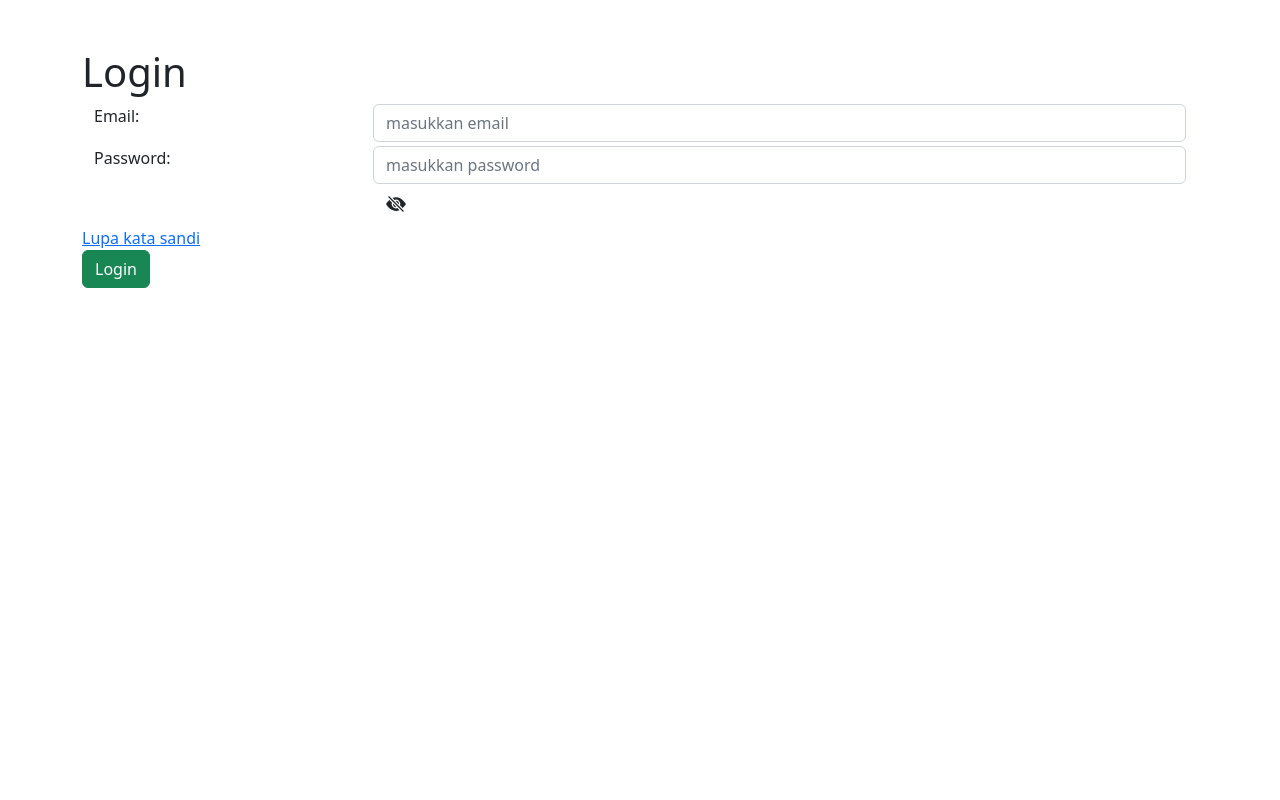
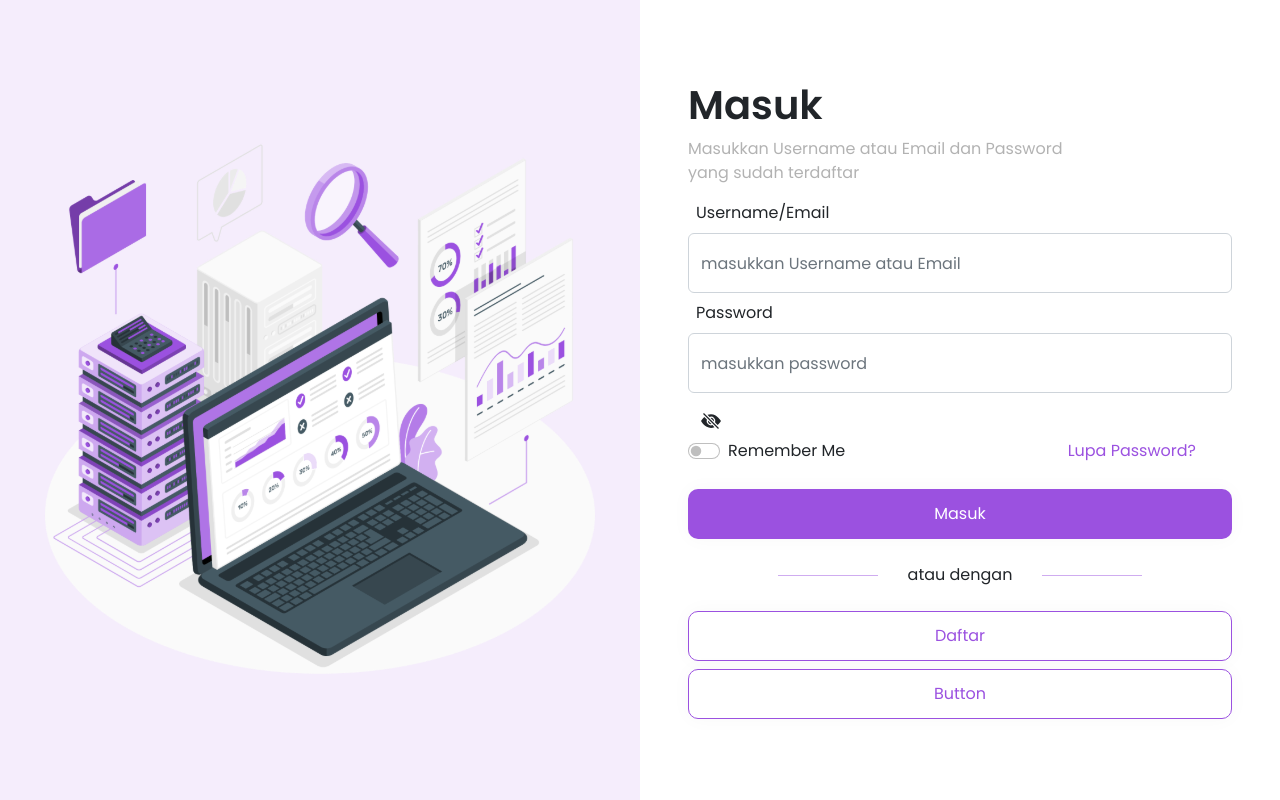
Before and after one commit to mykoakbar/POS-Madjou, a Vue app: page /#/ in a window 1280 px wide. Built offline with nearby package versions, Linux system fonts and the light colour scheme; what vue-toast-notification would draw is missing.

Commit message:
pembaruan tampilan login

```diff
--- a/public/index.html
+++ b/public/index.html
@@ -6,6 +6,9 @@
     <meta name="viewport" content="width=device-width,initial-scale=1.0">
     <link rel="icon" href="<%= BASE_URL %>favicon.ico">
     <title><%= htmlWebpackPlugin.options.title %></title>
+    <link rel="preconnect" href="https://fonts.googleapis.com">
+    <link rel="preconnect" href="https://fonts.gstatic.com" crossorigin>
+    <link href="https://fonts.googleapis.com/css2?family=Poppins:wght@400;500;600&display=swap" rel="stylesheet">
   </head>
   <body>
     <noscript>
--- /dev/null
+++ b/src/assets/main.css
@@ -0,0 +1,3 @@
+#app {
+    font-family: 'Poppins', sans-serif;
+}
--- a/src/main.js
+++ b/src/main.js
@@ -8,6 +8,7 @@ import 'vue-toast-notification/dist/theme-sugar.css';
 // Import Bootstrap and BootstrapVue CSS files (order is important)
 import 'bootstrap/dist/css/bootstrap.css'
 import 'bootstrap-vue/dist/bootstrap-vue.css'
+import './assets/main.css'
 
 Vue.config.productionTip = false
 // Make BootstrapVue available throughout your project
--- a/src/views/Admin/cobaView.vue
+++ b/src/views/Admin/cobaView.vue
@@ -1,85 +1,33 @@
 <template>
-   <div class="coba">
-        <div class="container">
-            <form>
-                <b-container fluid>
-                <b-row class="my-1">
-                    <b-col sm="3">
-                        <label for="input-invalid">Password atas:</label>
-                    </b-col>
-                    <b-col sm="9">
-                        <b-form-input v-model="passAtas" :type="inputType" :state="error.stateAtas" placeholder="masukkan password baru"></b-form-input>
-                        <div class="text-danger" v-if="error.passAtas">{{ error.passAtas }}</div>
-                    </b-col>
-                </b-row>
-                <b-row class="my-1">
-                    <b-col sm="3">
-                        <label for="input-invalid">Password Bawah :</label>
-                    </b-col>
-                    <b-col sm="9">
-                        <b-form-input v-model="passBawah" :type="inputType" :state="error.stateBawah" placeholder="masukkan password konfirmasi"></b-form-input>
-                        <div class="text-danger" v-if="error.passBawah">{{ error.passBawah }}</div>
-                        <a class="btn" v-on:click="tampilSandi">
-                            <span v-if="inputType == 'password'"><b-icon icon="eye-slash-fill"></b-icon></span>
-                            <span class="text-success" v-else><b-icon icon="eye-fill"></b-icon></span>
-                        </a>
-                    </b-col>
-                </b-row>
-                </b-container>
-
-                <button class="btn btn-success" v-on:click="login">Login</button>
-            </form>
+    <div class="coba">
+        <div>
+            <label></label>
+            <input :type="show ? 'text' : 'password'" id="password" v-model="password"/>
+            <div class="eyeButton">
+            <span @mousedown="show = !show" @mouseup="show = !show" @touchstart="show = !show" @touchend="show = !show" style="cursor: pointer;"><b-icon icon="eye-slash-fill"></b-icon></span>
+            </div>
+            <small class="errorMessage" v-if="password.error">Password field is required.</small>
         </div>
-   </div>
+      </div>
 </template>
 
 <script>
 
 export default {
     name: 'cobaView',
-    data() {
-      return {
-        passAtas: '',
-        passBawah: '',
-        inputType: 'password',
-        error:{
-            passAtas: '',
-            passBawah: '',
-            stateAtas: null,
-            stateBawah: null,
-        }
-      }
-    },
-    methods: {
-        tampilSandi(){
-            this.inputType = this.inputType === 'password' ? 'text' : 'password';
-        },
-        async login(){
-            if(this.passAtas.length > 8 && this.passAtas.match(/[a-z]/) && this.passAtas.match(/[A-Z]/) && this.passAtas.match(/\d/)){
-                this.error.stateAtas = true
-                this.error.stateBawah = true
-                this.error.passAtas = ''
-                this.error.passBawah = ''
-            }else {
-                this.error.stateAtas = false
-                this.error.passAtas = 'Sing tatag cah nom, Atine kudu bakoh'
-            }
-
-            if(this.passAtas == ''){
-                this.error.stateAtas = false
-                this.error.passAtas= 'input field required'
-            } else if(this.passBawah == ''){
-                this.error.stateBawah = false
-                this.error.passBawah = 'input field required'
-            } else if(this.passAtas != this.passBawah){
-                this.error.passBawah = 'text not matching'
-                this.error.stateBawah = false
-            }
+    data(){
+        return{
+            password: ''
         }
     }
 }
 </script>
 
 <style>
-
+.eyeButton {
+  position: absolute;
+  right: 5px;
+  bottom: 4px;
+  top: 23px;
+}
 </style>
--- a/src/views/LoginView.vue
+++ b/src/views/LoginView.vue
@@ -1,35 +1,60 @@
 <template>
-  <div class="login mt-5">
-    <div class="container">
-      <h1>Login</h1>
+  <div class="login">
+    <div class="row g-0">
+
+      <div class="col g-0">
+        <div class="leftside d-flex justify-content-center align-items-center">
+            <img src="assets/icon-laptop.svg" alt="">
+        </div>
+      </div>
+
+      <div class="col g-0">
+        <div class="rightside d-inline-flex align-items-center">
+          <div class="container px-5">
+            <h1><strong>Masuk</strong></h1>
+            <p style="weight: 400; color: rgba(0, 0, 0, 0.3);">Masukkan Username atau Email dan Password <br> yang sudah terdaftar</p>
             <form>
-        <b-container fluid>
-        <b-row class="my-1">
                   <b-col sm="3">
-                <label for="input-invalid">Email:</label>
+                      <label class="ms-2">Username/Email</label>
                   </b-col>
-            <b-col sm="9">
-                <b-form-input v-model="email" type="text" :state="error.stateEmail" placeholder="masukkan email"></b-form-input>
+                  <b-form-input class="form-input my-2" v-model="email" type="text" :state="error.stateEmail" placeholder="masukkan Username atau Email"></b-form-input>
                   <div class="text-danger" v-if="error.email">{{ error.email }}</div>
+
+                  <b-col sm="3">
+                      <label class="ms-2">Password</label>
                   </b-col>
-        </b-row>
-        <b-row class="my-1">
-            <b-col sm="3">
-                <label for="input-invalid">Password:</label>
-            </b-col>
-            <b-col sm="9">
-                <b-form-input v-model="password" :type="inputType" :state="error.statePass" placeholder="masukkan password"></b-form-input>
+                  <b-form-input class="form-input my-2" v-model="password" :type="inputType" :state="error.statePass" placeholder="masukkan password"></b-form-input>
                   <div class="text-danger" v-if="error.password">{{ error.password }}</div>
                   <a class="btn" v-on:click="tampilSandi">
                       <span v-if="inputType == 'password'"><b-icon icon="eye-slash-fill"></b-icon></span>
-                    <span class="text-success" v-else><b-icon icon="eye-fill"></b-icon></span>
+                      <span style="color: #9B51E0" v-else><b-icon icon="eye-fill"></b-icon></span>
                   </a>
-            </b-col>
-        </b-row>
-        </b-container>
-        <router-link to="/Login/resetPasswordView">Lupa kata sandi</router-link> <br>
-        <button class="btn btn-success" v-on:click="loginUser">Login</button>
+
+                  <div class="row container">
+                      <div class="col form-check form-switch form-check">
+                          <input class="form-check-input" type="checkbox" id="flexSwitchCheck">
+                          <label class="form-check-label" for="flexSwitchCheck">Remember Me</label>
+                      </div>
+                      <div class="col text-end lupa-password">
+                        <router-link to="/Login/resetPasswordView"><a>Lupa Password?</a></router-link>
+                      </div>
+                  </div>
+                  <div class="d-grid mt-4">
+                      <button class="button-primary" v-on:click="loginUser">Masuk</button>
+                  </div>
             </form>
+                  <div class="pembungkus mt-4">
+                    <p>atau dengan</p>
+                  </div>
+                  <div class="d-grid my-2">
+                      <button class="btn-outline-primary" type="button">Daftar</button>
+                  </div>
+                  <div class="d-grid">
+                      <button class="btn-outline-primary" type="button">Button</button>
+                  </div>
+          </div>
+        </div>
+      </div>
     </div>
   </div>
 </template>
@@ -99,7 +124,63 @@ export default {
 </script>
 
 <style>
-.error-validation{
-  color: red;
+.leftside, .rightside {
+    height:100vh;
+    width: 100%;
+}
+
+.leftside{
+    background: rgba(155, 81, 224, 0.1);
+}
+.rightside{
+    background: white;
+}
+.button-primary{
+    color: white;
+    border: none;
+    width: 100%;
+    height: 50px;
+    background: #9B51E0;
+    /* Shadow/1 */
+    box-shadow: 0px 0px 20px rgba(0, 0, 0, 0.03);
+    border-radius: 10px;
+}
+.btn-outline-primary{
+    color: #9B51E0 !important;
+    border: 1.5px solid #9B51E0 !important;
+    background-color: white;
+    /* Shadow/1 */
+    box-shadow: 0px 0px 20px rgba(0, 0, 0, 0.03);
+    border-radius: 10px;
+    width: 100%;
+    height: 50px;
+}
+.form-input{
+    width: 502px;
+    height: 60px;
+    left: 792px;
+}
+.lupa-password a{
+    color: #9B51E0;
+    text-decoration: none;
+}
+.pembungkus{text-align: center;}
+.pembungkus p{position: relative;  display: inline-block;}
+
+.pembungkus p:before{
+    content: " ";
+    position: absolute;
+    border-bottom: 1px solid rgba(155, 81, 224, 0.473);
+    width: 100px;
+    left: -130px;
+    top: 50%;
+}
+.pembungkus p:after{
+    content: " ";
+    position: absolute;
+    border-bottom: 1px solid rgba(155, 81, 224, 0.473);
+    width: 100px;
+    right: -130px;
+    top: 50%;
 }
 </style>
```
Also changed, not shown: public/assets/icon-laptop.svg (added). Lines whose indentation alone changed are shown as unchanged.
